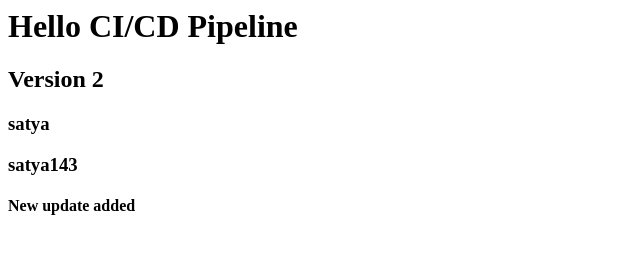
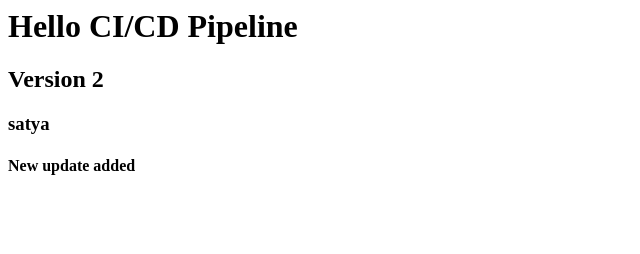
Before and after one commit to satyanarayanaangadala4-lab/CICD, a plain HTML site: page index.html in a window 1280 px wide. Shown: the whole page, without its empty margins (0-640 px from the left). Drawn offline with Linux system fonts and the light colour scheme.

Commit message:
Update index.html

```diff
--- a/index.html
+++ b/index.html
@@ -7,7 +7,6 @@
 <h1>Hello CI/CD Pipeline</h1>
 <h2>Version 2</h2>
 <h3>satya</h3>
-<h3>satya143</h3>
 <h4>New update added</h4>
 </body>
 </html>
```
